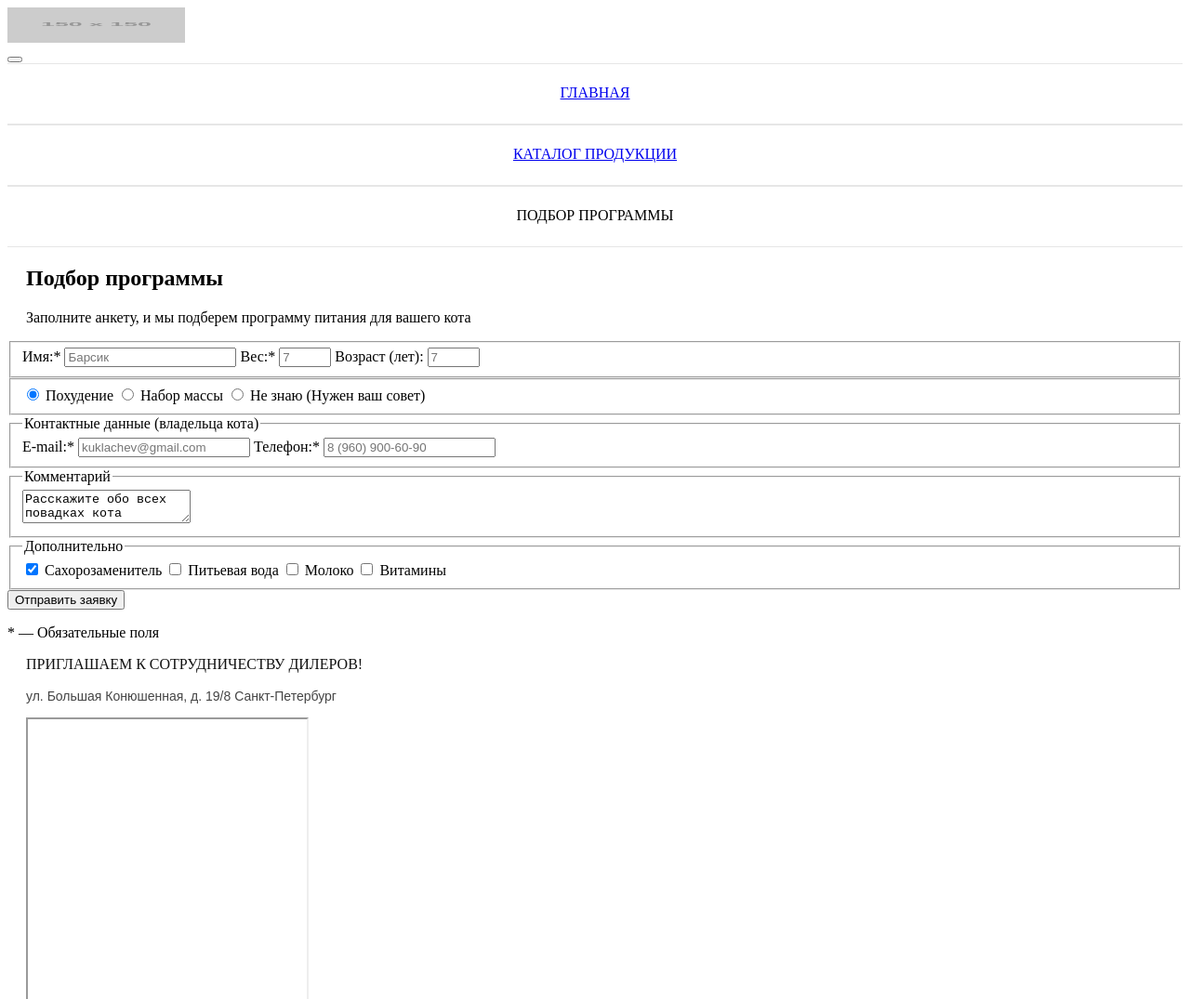
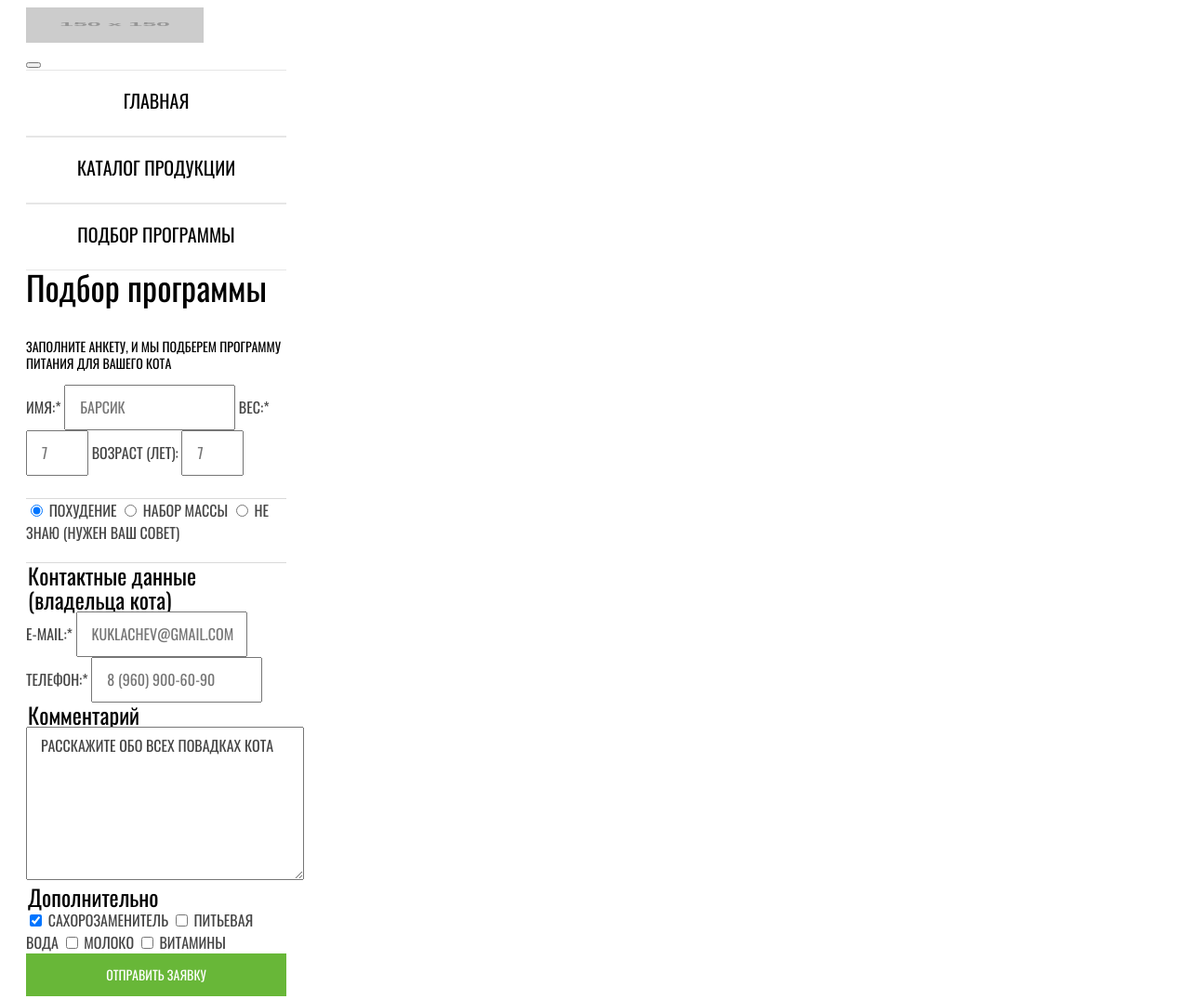
Before and after one commit to maximilian-marshak/253205-cat-energy-21, a website: page source/form.html in a window 1280 px wide. Shown: the top 1075 px of the page at 93% size. Drawn offline with nearby package versions, Linux system fonts and the light colour scheme; files that its build step writes are made by us from their sources; placeholder pictures from the web are drawn by us.

Commit message:
Исправление предыдущих ошибок. Базовая стилизация страницы с формой

```diff
--- a/source/form.html
+++ b/source/form.html
@@ -5,10 +5,11 @@
     <title>HTML Academy: Кэт энерджи</title>
     <link rel="stylesheet" type="text/css" href="css/style.css">
   </head>
-  <body>
+  <body class="page__body">
+
     <!--header-->
 
-    <header class="page-header">
+    <header class="page-header wrapper">
 
       <!--header logo-->
 
@@ -24,23 +25,21 @@
             Открыть меню
           </span>
         </button>
-        <div class="main-nav__wrapper">
         <ul class="main-nav__list">
           <li class="main-nav__item">
-              <a href="index.html">Главная</a>
+            <a class="main-nav__link" href="index.html">Главная</a>
           </li>
           <li class="main-nav__item">
-              <a href="catalog.html">
+            <a class="main-nav__link" href="catalog.html">
               Каталог продукции
             </a>
           </li>
-            <li class="main-nav__item main-nav__item--active">
-              <a>
+          <li class="main-nav__item">
+            <a class="main-nav__link main-nav__link--active">
               Подбор программы
             </a>
           </li>
         </ul>
-        </div>
       </nav>
     </header>
 
@@ -50,15 +49,13 @@
 
       <!--form title-->
 
-      <section class="form-page">
-        <div class="wrapper">
-          <h1 class="form-page__title">
+      <section class="form-page wrapper">
+        <h1 class="form-page__title title">
           Подбор программы
         </h1>
         <p class="form-page__description">
           Заполните анкету, и мы подберем программу питания для вашего кота
         </p>
-        </div>
 
         <!--form-->
 
@@ -69,7 +66,7 @@
           <fieldset class="form-page__common">
             <label class="form-page__label" for="name">
               Имя:*
-              <input class="form-page__label" type="text" name="name" id="name" required placeholder="Барсик">
+              <input class="form-page__input" type="text" name="name" id="name" required placeholder="Барсик">
             </label>
             <label class="form-page__label" for="weight">
               Вес:*
@@ -106,11 +103,11 @@
             </legend>
             <label class="form-page__label" for="contactEmail">
               E-mail:*
-              <input class="form-page__label" type="email" name="contact" id="contactEmail" required placeholder="kuklachev@gmail.com">
+              <input class="form-page__input" type="email" name="contact" id="contactEmail" required placeholder="kuklachev@gmail.com">
             </label>
             <label class="form-page__label" for="contactTel">
               Телефон:*
-              <input class="form-page__label" type="tel" name="contact" id="contactTel" required placeholder="8 (960) 900-60-90" pattern="[\+]\d{1}\s[\(]\d{3}[\)]\s\d{3}[\-]\d{2}[\-]\d{2}" minlength="18" maxlength="18">
+              <input class="form-page__input" type="tel" name="contact" id="contactTel" required placeholder="8 (960) 900-60-90" pattern="[\+]\d{1}\s[\(]\d{3}[\)]\s\d{3}[\-]\d{2}[\-]\d{2}" minlength="18" maxlength="18">
             </label>
           </fieldset>
 
@@ -127,7 +124,7 @@
           <!--form additional fields-->
 
           <fieldset class="form-page__additional">
-            <legend class="form-page__title">
+            <legend class="form-page__additional-title">
               Дополнительно
             </legend>
             <label class="form-page__label" for="sugarSubstitute">
@@ -159,7 +156,7 @@
 
       <!--main map block-->
 
-      <section class="map">
+      <section class="map map--dark">
         <div class="wrapper">
           <h2 class="visually-hidden">Мы на карте</h2>
           <div class="map__header">
@@ -170,10 +167,10 @@
               ул. Большая Конюшенная, д. 19/8 Санкт-Петербург
             </p>
           </div>
+        </div>
         <div class="map__map">
           <iframe src="https://yandex.by/map-widget/v1/-/CCUEbHCx0A" height="362" allowfullscreen="" style="position:relative;">
           </iframe>
-          </div>
         </div>
       </section>
     </main>
--- /dev/null
+++ b/source/less/fonts.less
@@ -0,0 +1,11 @@
+@font-face {
+  font-family: "Oswald";
+  font-style: normal;
+  font-weight: 400;
+  src:
+    local("Oswald"),
+    url("/source/fonts/oswaldregular.woff2") format("woff2"),
+    url("/source/fonts/oswaldregular.woff") format("woff"),
+    url("/source/fonts/oswaldmedium.woff2") format("woff2"),
+    url("/source/fonts/oswaldmedium.woff") format("woff");
+}
--- /dev/null
+++ b/source/less/form/form-page.less
@@ -0,0 +1,82 @@
+.form-page__common,
+.form-page__preferences,
+.form-page__contact,
+.form-page__comment,
+.form-page__additional
+ {
+  border: none;
+  margin: 0;
+  padding: 0;
+}
+
+.form-page__common {
+  padding-bottom: 24px;
+  border-bottom: 1px solid @gray-color-darker;
+}
+
+.form-page__preferences {
+  padding-bottom: 20px;
+  border-bottom: 1px solid @gray-color-darker;
+}
+
+.form-page__title {
+  line-height: 36px;
+  margin-top: 0;
+  margin-bottom: 37px;
+}
+
+.form-page__description {
+  font-family: @font-family-origin;
+  font-weight: 400;
+  font-size: 14px;
+  line-height: 18px;
+  text-transform: uppercase;
+}
+
+.form-page__label{
+  .form-label;
+}
+
+.form-page__input {
+  .form-label;
+  padding-left: 15px;
+  padding-top: 13px;
+  padding-bottom: 14px;
+}
+
+.form-page__contact-title,
+.form-page__comment-title,
+.form-page__additional-title
+ {
+  .form-title;
+}
+
+.form-page__textarea {
+  width: 280px;
+  height: 151px;
+  padding-top: 10px;
+  padding-left: 15px;
+  .form-label;
+}
+
+.form-page__button {
+  .all-buttons;
+  border: none;
+  margin-bottom: 21px;
+}
+
+.form-page__button:hover {
+  background-color: @basic-green-hover;
+}
+
+.form-page__button:active {
+  color: @white-color-opacity;
+}
+
+.form-page__clarification {
+  font-family: "Arial", "Helvetica", sans-serif;
+  font-weight: 400;
+  font-size: 14px;
+  line-height: 16px;
+  text-align: center;
+}
--- a/source/less/global.less
+++ b/source/less/global.less
@@ -3,6 +3,7 @@
 
 
 @white-color: #FFFFFF;
+@white-color-opacity: rgba(255, 255, 255, 0.3);
 
 @gray-color: #E6E6E6;
 @gray-color-darker: #D9D9D9;
@@ -14,18 +15,22 @@
 @basic-green-hover: #5EAA2F;
 @green-bg-color: rgba(104, 183, 56, 0.85);
 
+@font-family-origin: "Oswald", "Arial", sans-serif;
+
 .wrapper {
   padding-left: 20px;
   padding-right: 20px;
 }
 
 .burger-font() {
+  font-family: "Oswald", "Arial", sans-serif;
   font-weight: 500;
   font-size: 20px;
   line-height: 20px;
 }
 
 .title {
+  font-family: "Oswald", "Arial", sans-serif;
   font-weight: 400;
   font-size: 36px;
   color: @black-color;
@@ -35,15 +40,16 @@
   font-family: "Arial", sans-serif;
   font-weight: 400;
   font-size: 14px;
-  line-height: 18px;
+  line-height: 20px;
   color: @special-dark-gray;
 }
 
 .all-buttons() {
   display: block;
   width: 280px;
-  padding-top: 7px;
-  padding-bottom: 7px;
+  padding-top: 14px;
+  padding-bottom: 14px;
+  font-family: "Oswald", "Arial", sans-serif;
   font-weight: 400;
   font-size: 14px;
   line-height: 18px;
@@ -66,3 +72,20 @@
   clip: rect(0 0 0 0);
   overflow: hidden;
 }
+
+.form-label (){
+  font-family: @font-family-origin;
+  font-weight: 400;
+  font-size: 16px;
+  line-height: 18px;
+  text-transform: uppercase;
+  color: @special-dark-gray;
+}
+
+.form-title (){
+  font-family: @font-family-origin;
+  font-weight: 400;
+  font-size: 24px;
+  line-height: 26px;
+  color: @black-color;
+}
--- a/source/less/index/main-example.less
+++ b/source/less/index/main-example.less
@@ -21,6 +21,7 @@
 }
 
 .main-example__item-description {
+  font-family: @font-family-origin;
   font-size: 24px;
   line-height: 24px;
   color: @black-color;
@@ -36,6 +37,7 @@
 }
 
 .main-example__list-description {
+  font-family: @font-family-origin;
   font-weight: 400;
   font-size: 14px;
   line-height: 20px;
@@ -44,6 +46,7 @@
 }
 
 .main-example__toggle-description {
+  font-family: @font-family-origin;
   font-weight: 400;
   font-size: 16px;
   text-transform: uppercase;
--- a/source/less/index/main-product.less
+++ b/source/less/index/main-product.less
@@ -6,6 +6,7 @@
 }
 
 .main-product__title {
+  font-family: @font-family-origin;
   text-transform: uppercase;
   font-weight: 400;
   font-size: 24px;
@@ -21,6 +22,7 @@
 }
 
 .main-product__button-title {
+  font-family: @font-family-origin;
   text-decoration: none;
   text-transform: uppercase;
   font-weight: 400;
--- a/source/less/index/main-promo.less
+++ b/source/less/index/main-promo.less
@@ -3,12 +3,14 @@
 }
 
 .main-promo__header {
+  font-family: @font-family-origin;
   line-height: 36px;
   color: @white-color;
   text-align: center;
 }
 
 .main-promo__sub-title {
+  font-family: @font-family-origin;
   font-weight: 400;
   font-size: 14px;
   line-height: 14px;
@@ -26,5 +28,5 @@
 }
 
 .main-promo__button:active {
-  opacity: 0.3;
+  color: @white-color-opacity;
 }
--- a/source/less/index/page.less
+++ b/source/less/index/page.less
@@ -1,12 +1,4 @@
-@font-face {
-  font-family: "Oswald";
-  src: url("/source/fonts/oswaldmedium.woff") format("woff"),
-    url("/source/fonts/oswaldmedium.woff2") format("woff2"),
-    url("/source/fonts/oswaldregular.woff") format("woff"),
-    url("/source/fonts/oswaldregular.woff2") format("woff2");
-}
-
 .page__body {
-  font-family: "Oswald", sans-serif;
+  font-family: "Oswald", "Arial", sans-serif;
   width: 320px;
 }
--- a/source/less/map.less
+++ b/source/less/map.less
@@ -1,4 +1,13 @@
+.map--dark {
+  background-color: @special-gray;
+}
+
+.map--light {
+  background-color: @white-color;
+}
+
 .map__description {
+  font-family: @font-family-origin;
   font-size: 16px;
   line-height: 18px;
   color: @special-black-color;
--- a/source/less/style.less
+++ b/source/less/style.less
@@ -1,10 +1,16 @@
 // Начните писать стили здесь
 @import "global.less";
+@import "fonts.less";
 @import "map.less";
 @import "page-footer.less";
+
+//index
 @import "index/page.less";
 @import "index/main-nav.less";
 @import "index/main-promo.less";
 @import "index/main-product.less";
 @import "index/main-advantages.less";
 @import "index/main-example.less";
+
+//form
+@import "form/form-page.less";
```
Also changed, not shown: source/catalog.html (+5 -4 lines), source/index.html (+3 -5 lines). Lines whose indentation alone changed are shown as unchanged.
